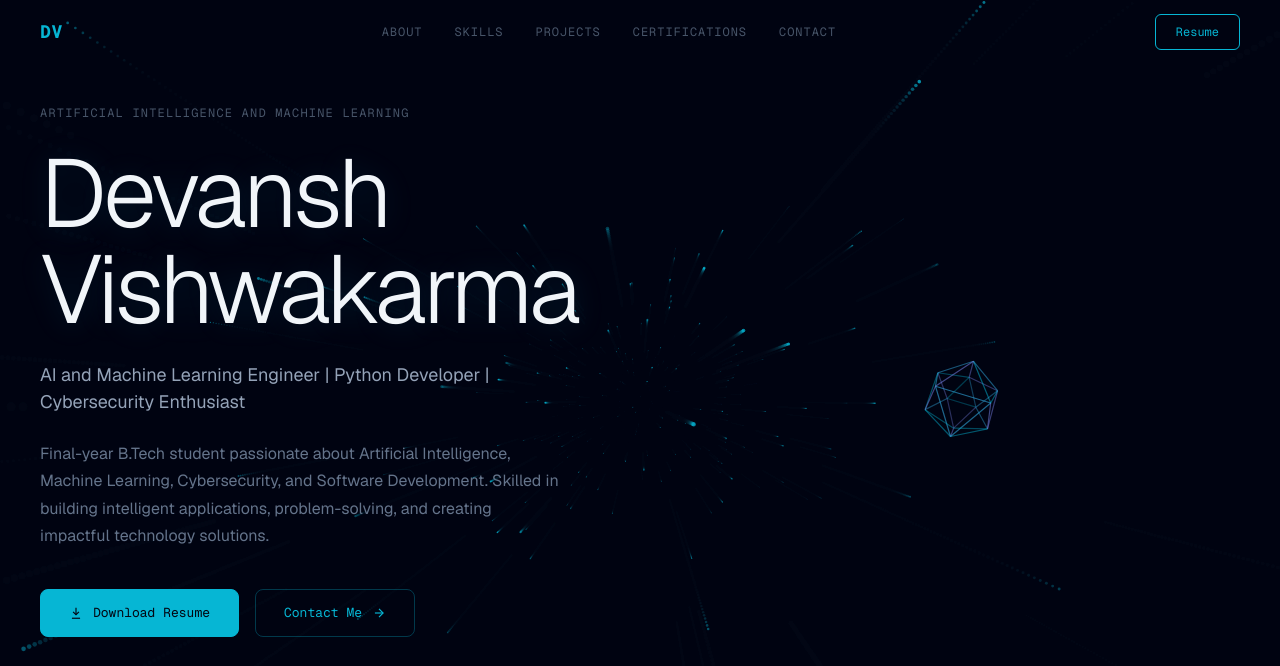
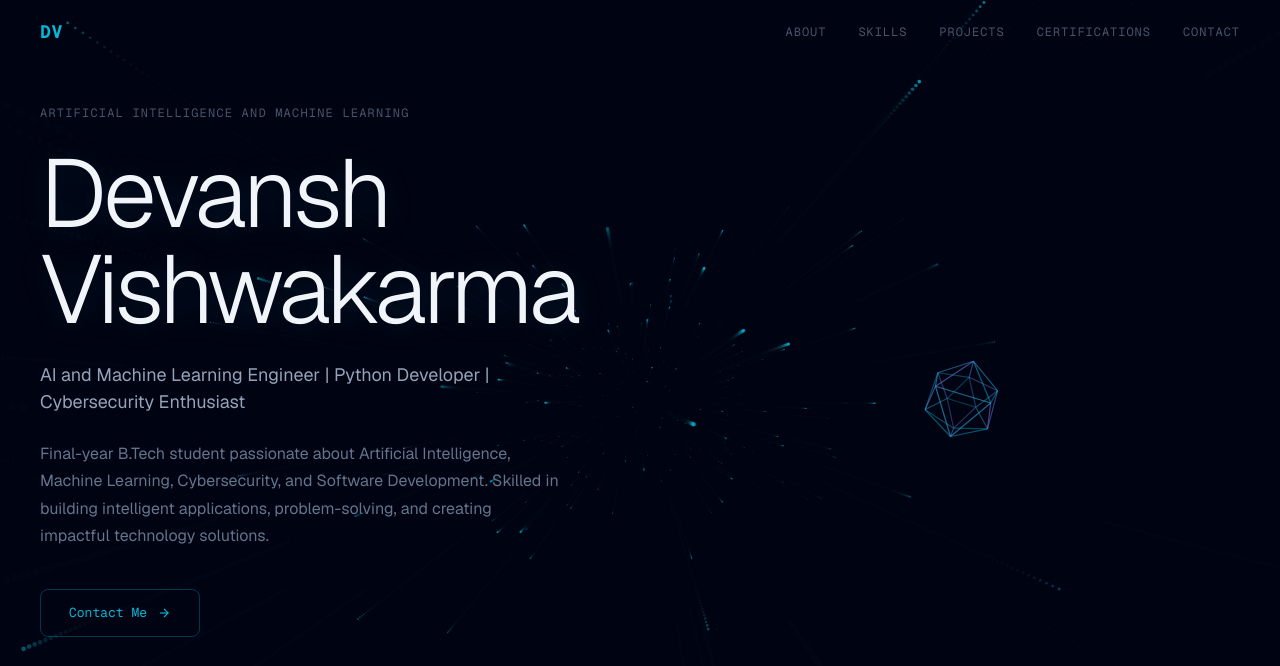
Before and after one commit to Dev6387/PortFolio, a website built with Vite: page index.html in a window 1280 px wide. Shown: the top 666 px of the page. Built offline with nearby package versions, Linux system fonts and the light colour scheme; animation ran at ten frames a second.

Commit message:
Remove resume icon and button from all locations

```diff
--- a/index.html
+++ b/index.html
@@ -34,9 +34,6 @@
       <div class="nav-inner">
         <a class="nav-logo" href="#home" aria-label="Back to top">DV</a>
         <div class="nav-links" id="desktopNavLinks"></div>
-        <a class="nav-resume" id="navResume" href="./resume.pdf" target="_blank" rel="noopener">
-          Resume
-        </a>
         <button class="nav-toggle" id="navToggle" type="button" aria-label="Open menu" aria-expanded="false">
           <span class="nav-toggle-line"></span>
           <span class="nav-toggle-line"></span>
--- a/script.js
+++ b/script.js
@@ -67,15 +67,10 @@ function renderPage(data) {
 function renderNavigation(data) {
   const desktop = document.querySelector("#desktopNavLinks");
   const mobile = document.querySelector("#mobileMenu");
-  const resumeLinks = [document.querySelector("#navResume")];
   const links = data.navigation.map((link) => navLink(link)).join("");
 
   desktop.innerHTML = links;
-  mobile.innerHTML = `${links}<a class="nav-resume" href="${attr(data.profile.resume)}" target="_blank" rel="noopener">Resume</a>`;
-
-  resumeLinks.forEach((link) => {
-    if (link) link.href = data.profile.resume;
-  });
+  mobile.innerHTML = `${links}`;
 }
 
 function navLink(link) {
@@ -91,9 +86,6 @@ function renderHero(data) {
     <span>${escapeHtml(data.profile.lastName)}</span>
   `;
   document.querySelector("#heroActions").innerHTML = `
-    <a class="primary-btn" href="${attr(data.profile.resume)}" target="_blank" rel="noopener">
-      ${icon("download")} Download Resume
-    </a>
     <a class="ghost-btn" href="#contact">
       Contact Me ${icon("arrow")}
     </a>
```
